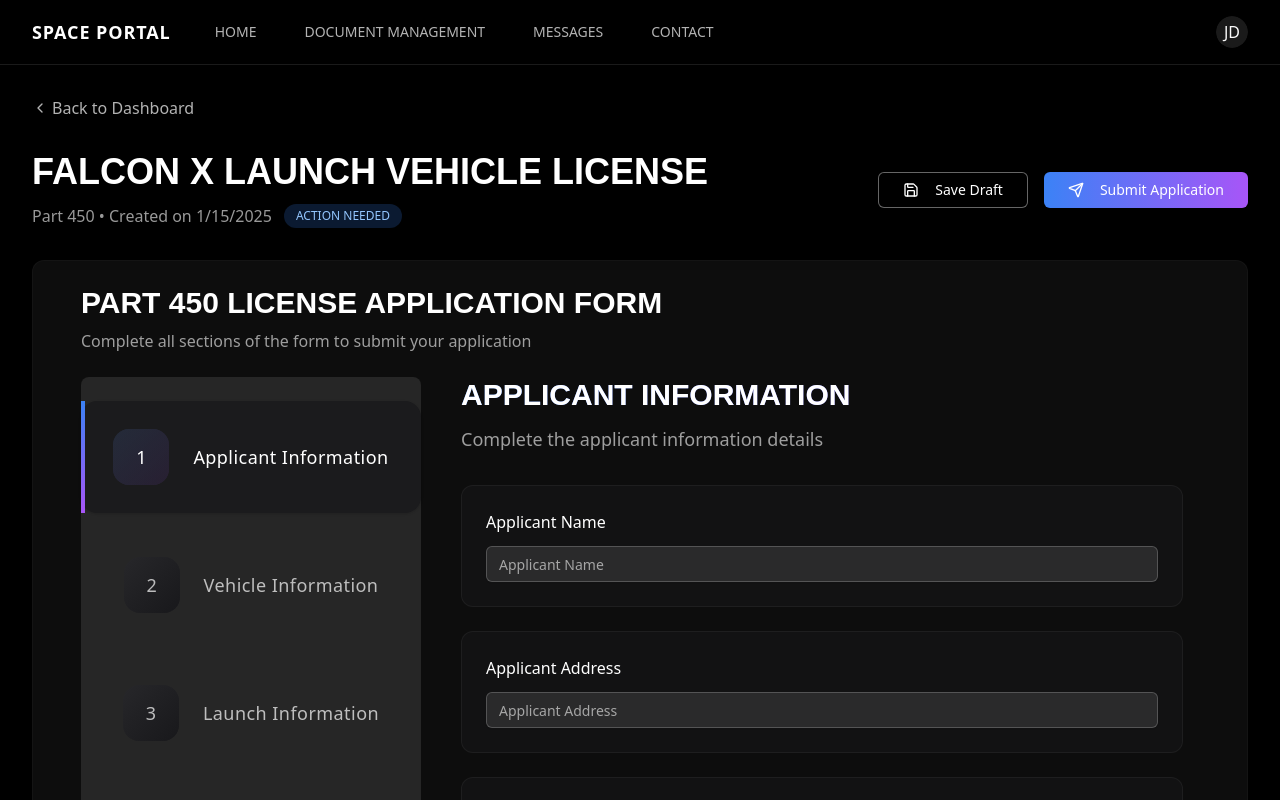
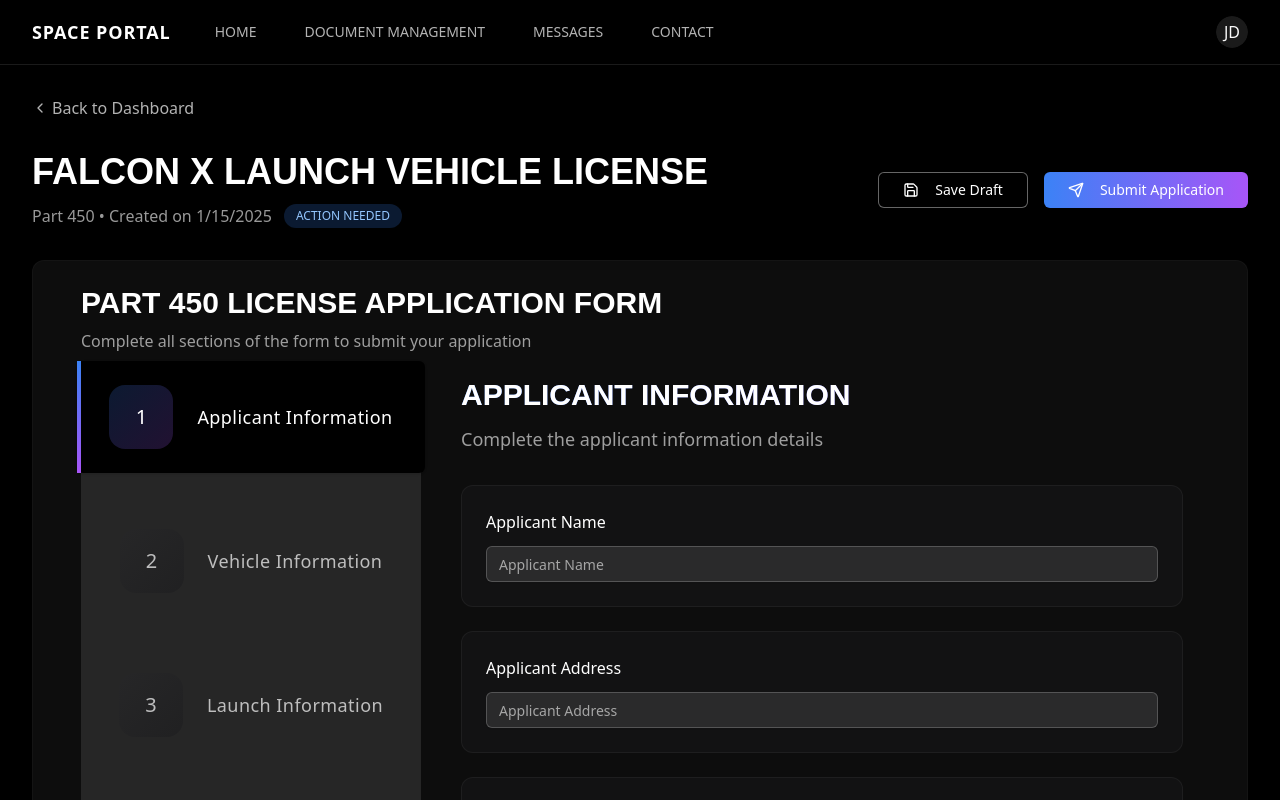
Before and after one commit to rohansat/spli, a Next.js app in the folder space-portal/: page /applications/app-1 in a window 1280 px wide. Shown: the top 800 px of the page. Built offline with nearby package versions, Linux system fonts and the light colour scheme; a web font is replaced by a local one.

Commit message:
fix: improve navigation item spacing and remove background container

```diff
--- a/space-portal/src/app/(dashboard)/applications/[id]/page.tsx
+++ b/space-portal/src/app/(dashboard)/applications/[id]/page.tsx
@@ -197,26 +197,25 @@ export default function ApplicationPage() {
 
           <Tabs value={activeTab} onValueChange={setActiveTab} className="flex gap-10">
             <div className="w-[340px]">
-              <TabsList className="flex flex-col w-full min-h-[800px] gap-4">
+              <TabsList className="flex flex-col w-full min-h-[800px] gap-8">
                 {part450FormTemplate.sections.map((section, index) => (
                   <TabsTrigger
                     key={`section-${index}`}
                     value={`section-${index}`}
-                    className="relative data-[state=active]:bg-zinc-900/80 data-[state=active]:text-white
+                    className="relative data-[state=active]:text-white group
                     data-[state=active]:before:content-[''] data-[state=active]:before:absolute data-[state=active]:before:left-0
                     data-[state=active]:before:top-0 data-[state=active]:before:h-full data-[state=active]:before:w-1
                     data-[state=active]:before:bg-gradient-to-b data-[state=active]:before:from-blue-500 data-[state=active]:before:to-purple-500
-                    px-8 py-7 text-white/70 justify-start text-left rounded-2xl
-                    hover:bg-zinc-900/40 hover:text-white transition-all duration-200 group"
+                    px-8 py-6 text-white/70 justify-start text-left
+                    hover:text-white transition-all duration-200"
                   >
                     <div className="flex items-center space-x-6">
                       <div className="relative">
-                        <div className="absolute inset-0 bg-gradient-to-br from-zinc-800 to-zinc-900 rounded-2xl
+                        <div className="absolute inset-0 bg-gradient-to-br from-zinc-800/40 to-zinc-900/40 rounded-2xl
                           group-data-[state=active]:from-blue-500/20 group-data-[state=active]:to-purple-500/20
-                          group-hover:from-zinc-800/80 group-hover:to-zinc-900/80 transition-all duration-200">
+                          group-hover:from-zinc-800/60 group-hover:to-zinc-900/60 transition-all duration-200">
                         </div>
-                        <div className="relative flex items-center justify-center w-14 h-14 rounded-2xl
-                          bg-gradient-to-br from-zinc-800/50 to-zinc-900/50 text-lg font-medium">
+                        <div className="relative flex items-center justify-center w-16 h-16 rounded-2xl text-xl font-medium">
                           {index + 1}
                         </div>
                       </div>
```
